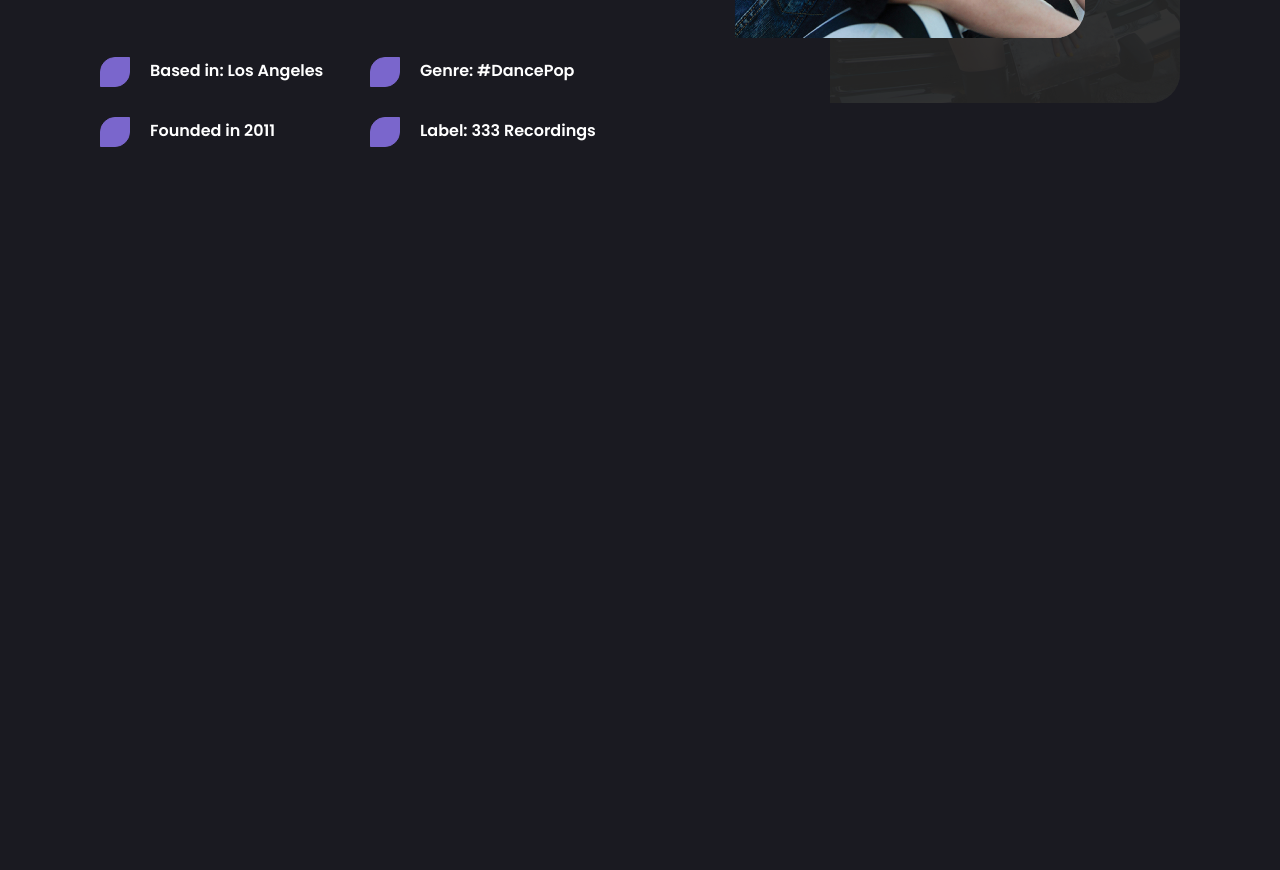
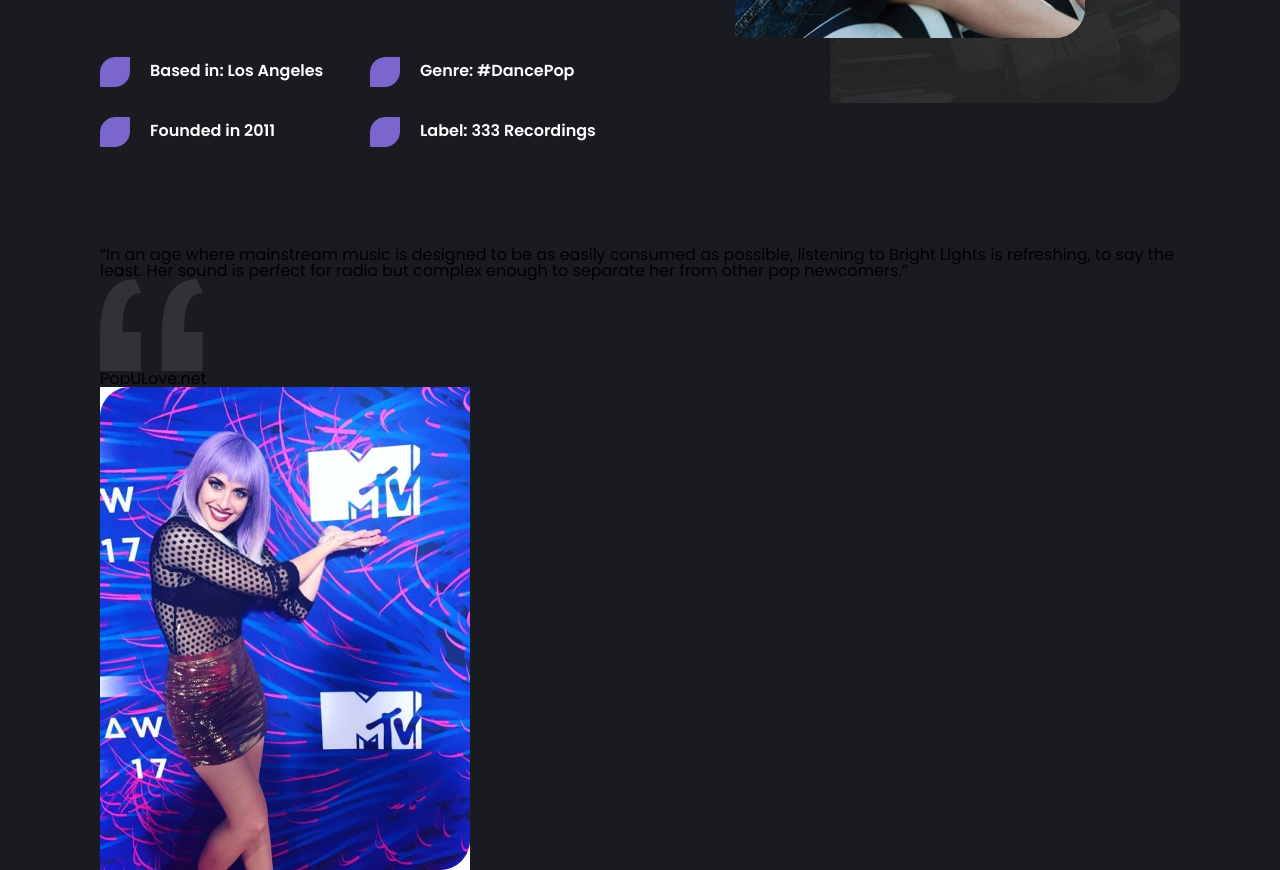
Before and after one commit to Tsiporenko/brite-lights, a website built with Vite: page index.html in a window 1280 px wide. Shown: the part 958-1828 px from the top of the page. Before the commit the page ends 1205 px from the top, so only its background shows below. Built offline with nearby package versions, Linux system fonts and the light colour scheme; files whose address does not match are found by name.

Commit message:
finish html quote

```diff
--- a/index.html
+++ b/index.html
@@ -87,5 +87,16 @@
           </div>
       </div>
   </section>
+  <section class="quote">
+    <div class="quote__container">
+      <div class="quote__inner">
+        <p class="quote__text">“In an age where mainstream music is designed to be as easily consumed as possible, listening to Bright Lights is refreshing, to say the least. Her sound is perfect for radio but complex enough to separate her from other pop newcomers.”</p>
+        <img class="quote__symbol" src="/quote/quotes.svg" alt="#">
+        <hr class="quote__line">
+        <a href="http://PopULove.net" target="_blank">PopULove.net</a>
+      </div>
+      <img class="quote__img" src="/quote/1.jpg" alt="#">
+    </div>
+  </section>
   </body>
 </html>
```
Also changed, not shown: public/quote/1.jpg (renamed from public/text/1.jpg), public/quote/quotes.svg (added).
